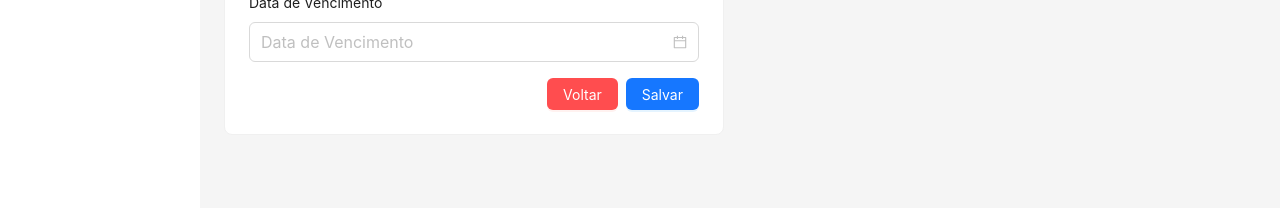
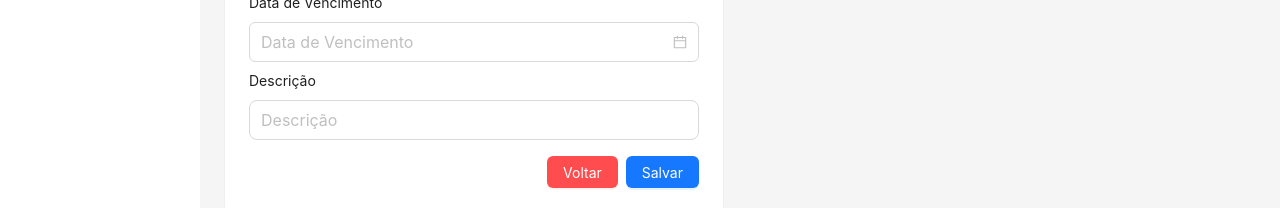
Before and after one commit to financeiroimot-sketch/clincash, a React (Vite) app: page /contas-pagar/1 in a window 1280 px wide. Shown: the part 403-611 px from the top of the page. Built offline with nearby package versions, Linux system fonts and the light colour scheme; no server answers; the database is empty; sample sign-in values are in the browser's storage.

Commit message:
adicionando campo descrição em contas a pagar

```diff
--- a/src/pages/ContasPagar/columns.tsx
+++ b/src/pages/ContasPagar/columns.tsx
@@ -177,6 +177,13 @@ function getColummns(
       ),
     },
     {
+      title: "Descrição",
+      dataIndex: "descricao",
+      key: "descricao",
+      hidden: handleCheckColumn("Descrição"),
+      render: (value: number) => <span>{value ?? "-"}</span>,
+    },
+    {
       title: "Valor",
       dataIndex: "valor",
       key: "valor",
--- a/src/pages/ContasPagar/components/Form/index.tsx
+++ b/src/pages/ContasPagar/components/Form/index.tsx
@@ -274,6 +274,17 @@ function Form({ id, addAccount, setShowForm }: FormProps) {
               format="DD/MM/YYYY"
             />
           </Item>
+
+          <Item
+            label="Descrição"
+            name="descricao"
+            style={inputStyle}
+          >
+            <Input
+              size="large"
+              placeholder="Descrição"
+            />
+          </Item>
         </>
       ),
     },
--- a/src/pages/Usuarios/components/Form/columns.ts
+++ b/src/pages/Usuarios/components/Form/columns.ts
@@ -14,6 +14,10 @@ export const contasPagar = [
   {
     ativo: true,
     coluna: "Plano de Contas"
+  },
+  {
+    ativo: true,
+    coluna: "Descrição"
   },
   {
     ativo: true,
```
